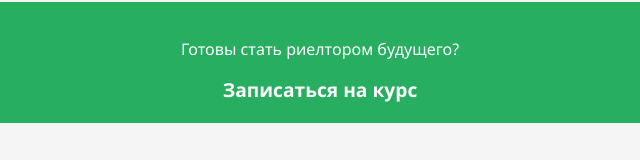
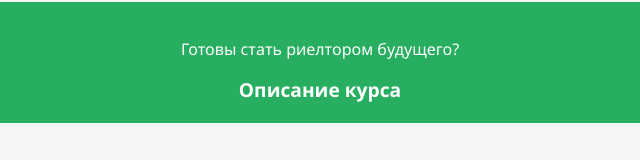
Before and after one commit to Nataly81-web/ai-realtor-landing, a plain HTML site: page index.html in a window 1280 px wide. Shown: the part 958-1118 px from the top of the page, 320-960 px from the left. Drawn offline with Linux system fonts and the light colour scheme.

Commit message:
Update index.html
внесла изменения в описание кнопки

```diff
--- a/index.html
+++ b/index.html
@@ -107,7 +107,7 @@
 
     <div class="cta">
       <p>Готовы стать риелтором будущего?</p>
-      <a href="https://t.me/Nataly81web" target="_blank">Записаться на курс</a>
+      <a href="https://t.me/Nataly81web" target="_blank">Описание курса</a>
           </div>
   </div>
 
```
